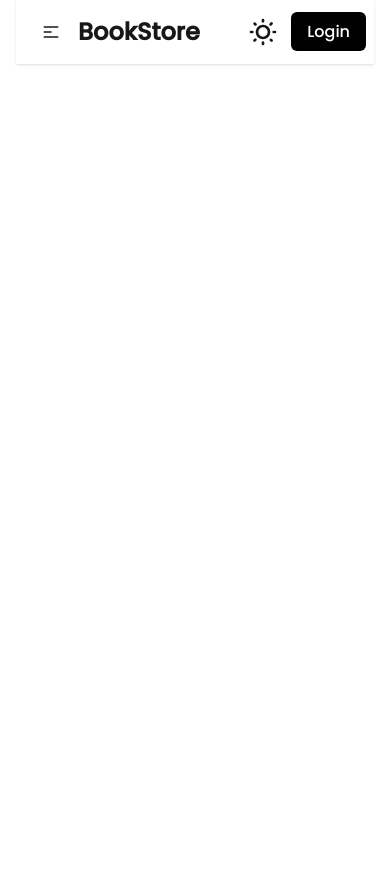
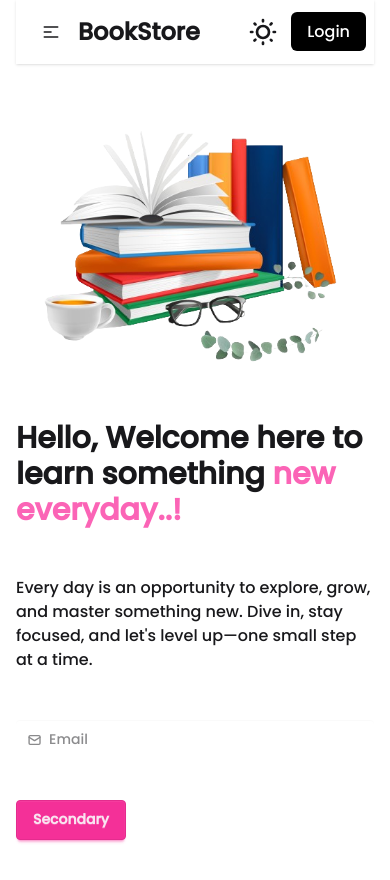
Before and after one commit to gativarshney/bookstore, a React app in the folder Frontend/: page / in a window 390 px wide. Before the commit the page ends 844 px from the top, so only its background shows below. Built offline with nearby package versions, Linux system fonts and the light colour scheme; the HTML template or start-up script is replaced by a standard one.

Commit message:
implement responsive homepage banner

```diff
--- a/Frontend/src/App.jsx
+++ b/Frontend/src/App.jsx
@@ -1,10 +1,12 @@
 import React from 'react'
 import Navbar from './components/Navbar'
+import Banner from './components/Banner'
 
 const App = () => {
   return (
     <>
       <Navbar/>
+      <Banner/>
     </>
   )
 }
--- /dev/null
+++ b/Frontend/src/components/Banner.jsx
@@ -0,0 +1,54 @@
+import React from "react";
+import banner from "../../public/Banner.png"
+
+const Banner = () => {
+  return (
+    <>
+      <div className="max-w-screen-2xl container mx-auto md:px-20 px-4 flex flex-col md:flex-row my-10">
+        <div className="order-2 md:order-1 w-full md:w-1/2 mt-12 ">
+          <div className="md:mt-18 space-y-12">
+            <h1 className="text-3xl md:text-4xl font-bold">
+              Hello, Welcome here to learn something{" "}
+              <span className="text-pink-400">new everyday..!</span>
+            </h1>
+            <p className="md:text-xl">
+              Every day is an opportunity to explore, grow, and master something
+              new. Dive in, stay focused, and let's level up—one small step at a
+              time.
+            </p>
+            <label className="input validator md:w-3/5 w-full border-none focus-within:outline-none">
+              <svg
+                className="h-[1em] opacity-50"
+                xmlns="http://www.w3.org/2000/svg"
+                viewBox="0 0 24 24"
+              >
+                <g
+                  strokeLinejoin="round"
+                  strokeLinecap="round"
+                  strokeWidth="2.5"
+                  fill="none"
+                  stroke="currentColor"
+                >
+                  <rect width="20" height="16" x="2" y="4" rx="2"></rect>
+                  <path d="m22 7-8.97 5.7a1.94 1.94 0 0 1-2.06 0L2 7"></path>
+                </g>
+              </svg>
+              <input
+                type="email"
+                placeholder="Email"
+                className="outline-none focus:outline-none"
+                required
+              />
+            </label>
+          </div>
+          <button className="btn btn-secondary mt-10">Secondary</button>
+        </div>
+        <div className="order-1 w-full md:w-1/2 flex items-center justify-center">
+            <img src={banner} className="mt-5 w-80 md:w-116 "  alt="bannerImage" />
+        </div>
+      </div>
+    </>
+  );
+};
+
+export default Banner;
```
Also changed, not shown: Frontend/public/Banner.png (added).
